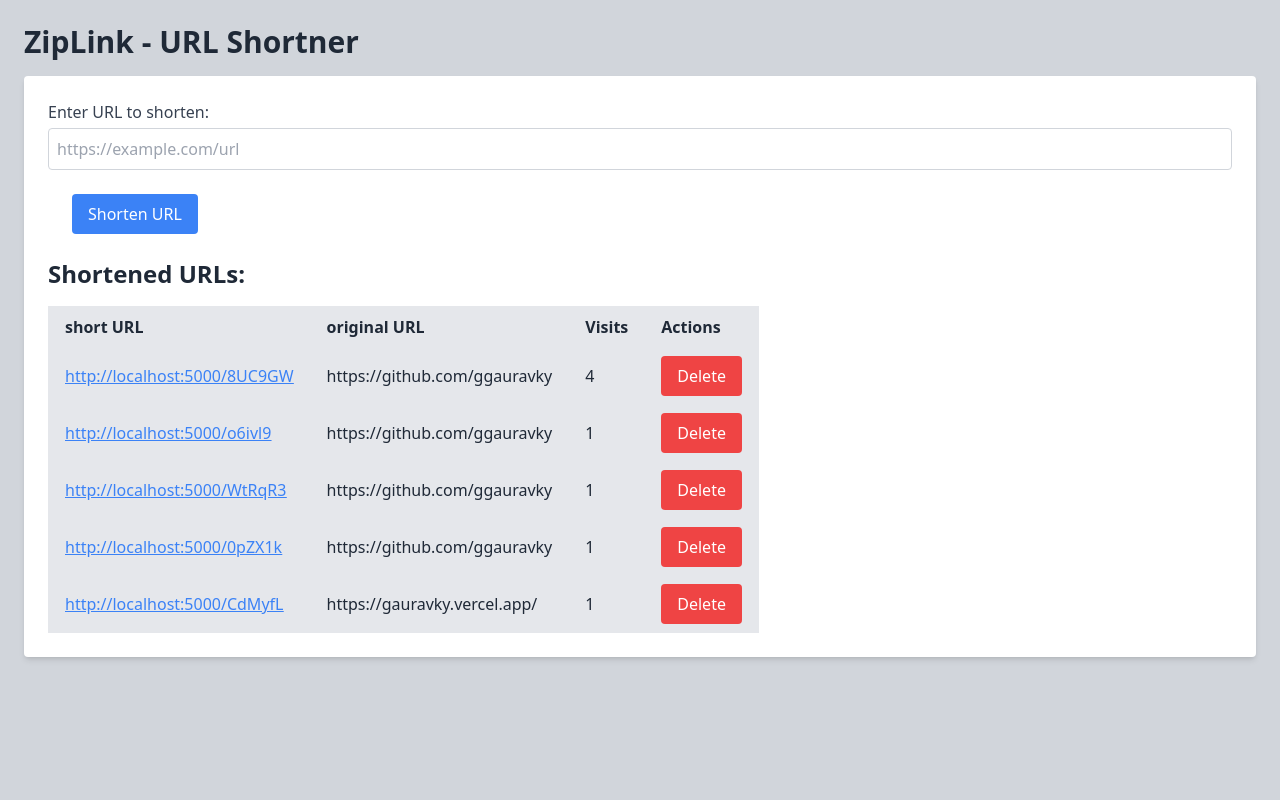
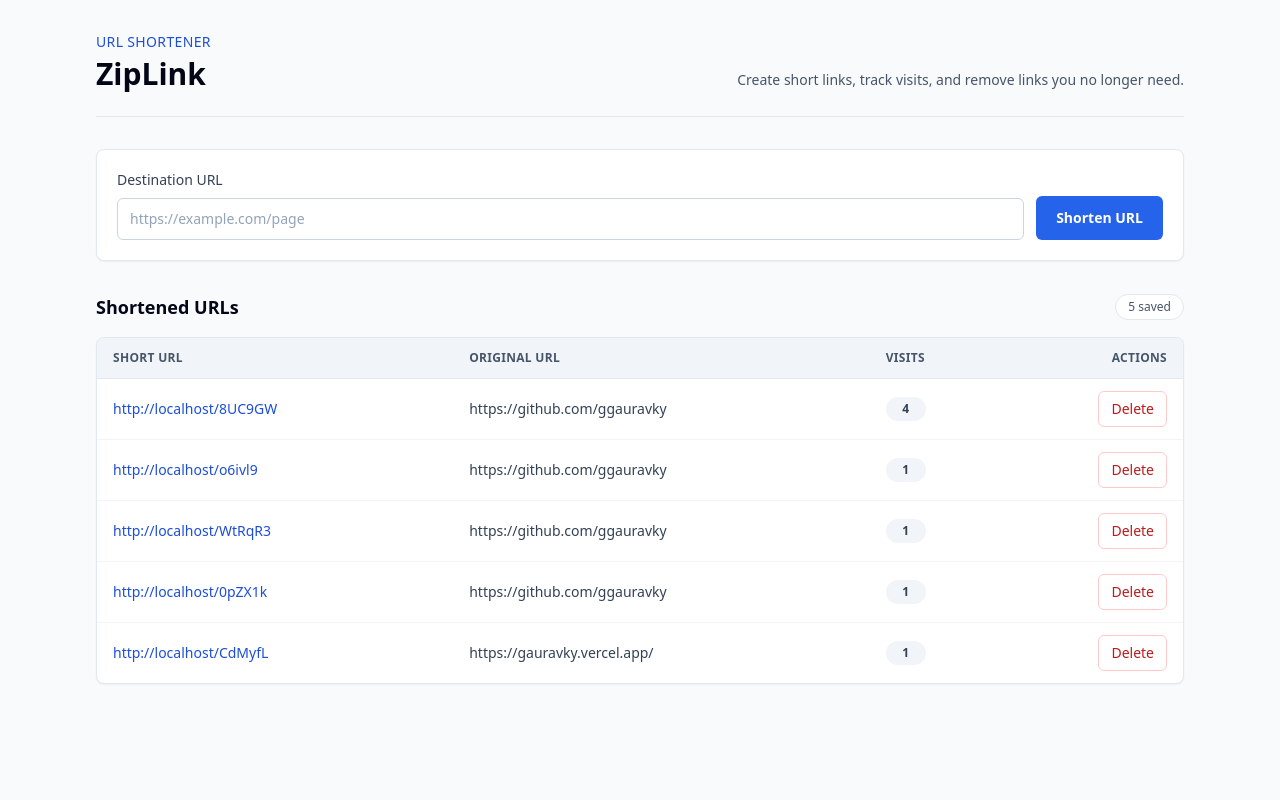
Before and after one commit to ggauravky/ZipLink, a Flask app: page / in a window 1280 px wide. Run offline with Flask 3, Linux system fonts and the light colour scheme; data comes from the database, SQL or seed files in the repository; both versions use the stored data as it was after the commit; some libraries are stand-ins or nearby versions.

Commit message:
Handle dynamic routes , also better ui

```diff
--- a/app.py
+++ b/app.py
@@ -7,7 +7,7 @@ from model import (
     get_url,
     increment_visit_count,
     get_all_urls,
-    delete_url)
+    delete_url as delete_url_from_db)
 
 app = Flask(__name__)
 
@@ -30,5 +30,18 @@ def index():
 def about():
     return 'This is the about page.'
 
+@app.route('/<short_code>')
+def redirect_url(short_code):
+    url_data=get_url(short_code)
+    if url_data:
+        increment_visit_count(short_code)
+        return redirect(url_data[0])
+    return render_template("404.html"), 404
+
+@app.route('/delete/<short_code>', methods=['POST'])
+def delete_short_url(short_code):
+    delete_url_from_db(short_code)
+    return redirect("/")
+
 if __name__ == '__main__':
     app.run(debug=True)
--- a/templates/index.html
+++ b/templates/index.html
@@ -3,76 +3,121 @@
 <head>
     <meta charset="UTF-8">
     <meta name="viewport" content="width=device-width, initial-scale=1.0">
-    <title>ZipLink - URL Shortner</title>
+    <title>ZipLink - URL Shortener</title>
     <script src="https://cdn.tailwindcss.com"></script>
 </head>
-<body class="bg-gray-300 text-gray-800 font-sans p-6">
-    <div class="main">
-        <h1 class="text-3xl font-bold mb-4">ZipLink - URL Shortner</h1>
+<body class="min-h-screen bg-slate-50 text-slate-900">
+    <main class="mx-auto flex w-full max-w-6xl flex-col gap-8 px-4 py-8 sm:px-6 lg:px-8">
+        <header class="flex flex-col gap-2 border-b border-slate-200 pb-6 sm:flex-row sm:items-end sm:justify-between">
+            <div>
+                <p class="text-sm font-medium uppercase tracking-wide text-blue-700">URL Shortener</p>
+                <h1 class="mt-1 text-3xl font-semibold text-slate-950">ZipLink</h1>
+            </div>
+            <p class="max-w-xl text-sm leading-6 text-slate-600">
+                Create short links, track visits, and remove links you no longer need.
+            </p>
+        </header>
 
-        <form method="post" class="bg-white shadow-md rounded p-6 mb-6 space-y-4">
-            <label class="block">
-                <span class="text-gray-700">Enter URL to shorten:</span>
+        <section class="rounded-lg border border-slate-200 bg-white p-5 shadow-sm">
+            <form method="post" class="flex flex-col gap-3 md:flex-row md:items-end">
+                <label class="flex-1">
+                    <span class="mb-2 block text-sm font-medium text-slate-700">Destination URL</span>
                     <input
-                    type="text"
+                        type="url"
                         name="url"
-                    placeholder="https://example.com/url"
-                    class="mt-1 block w-full border border-gray-300 rounded p-2 focus:outline-none focus:ring-2 focus:ring-blue-500"
+                        placeholder="https://example.com/page"
+                        autocomplete="url"
+                        class="block w-full rounded-md border border-slate-300 bg-white px-3 py-2.5 text-sm text-slate-900 outline-none transition placeholder:text-slate-400 focus:border-blue-500 focus:ring-4 focus:ring-blue-100"
                         required
-
+                    >
                 </label>
                 <button
                     type="submit"
-                    class="p- m-6 bg-blue-500 text-white px-4 py-2 rounded hover:bg-blue-600 transition-colors duration-200 "
-                >Shorten URL</button>
+                    class="inline-flex h-11 items-center justify-center rounded-md bg-blue-600 px-5 text-sm font-semibold text-white transition hover:bg-blue-700 focus:outline-none focus:ring-4 focus:ring-blue-100"
+                >
+                    Shorten URL
+                </button>
+            </form>
+        </section>
 
+        <section class="space-y-4">
+            <div class="flex items-center justify-between gap-4">
+                <h2 class="text-lg font-semibold text-slate-950">Shortened URLs</h2>
+                {% if all_urls %}
+                <span class="rounded-full border border-slate-200 bg-white px-3 py-1 text-xs font-medium text-slate-600">
+                    {{ all_urls|length }} saved
+                </span>
+                {% endif %}
+            </div>
 
-        </form>
-
-        <h2 class="text-2xl font-semibold mb-4">Shortened URLs:</h2>
             {% if all_urls %}
-        <div>
-            <table class="bg-gray-200">
-                <thead class="bg-gray-200"
+            <div class="overflow-hidden rounded-lg border border-slate-200 bg-white shadow-sm">
+                <div class="overflow-x-auto">
+                    <table class="min-w-full divide-y divide-slate-200 text-sm">
+                        <thead class="bg-slate-100 text-left text-xs font-semibold uppercase tracking-wide text-slate-600">
                             <tr>
-                    <th class="border px-4 py-2 text-left">short URL</th>
-                    <th class="border px-4 py-2 text-left">original URL</th>
-                    <th class="border px-4 py-2 text-left">Visits</th>
-                    <th class="border px-4 py-2 text-left">Actions</th>
+                                <th class="px-4 py-3">Short URL</th>
+                                <th class="px-4 py-3">Original URL</th>
+                                <th class="px-4 py-3">Visits</th>
+                                <th class="px-4 py-3 text-right">Actions</th>
                             </tr>
                         </thead>
-                <tbody>
+                        <tbody class="divide-y divide-slate-100">
                             {% for url in all_urls %}
-
-                    <tr class="hover:bg-gray-100">
-                        <td class="border px-4 py-2 text-blue-600 underline">
-                            <a href="/{{url[1]}}" target="_blank" class="text-blue-500 hover:underline">
-                                http://localhost:5000/{{url[1]}}
+                            <tr class="transition hover:bg-slate-50">
+                                <td class="whitespace-nowrap px-4 py-3">
+                                    <a
+                                        href="/{{ url[1] }}"
+                                        target="_blank"
+                                        rel="noopener noreferrer"
+                                        class="font-medium text-blue-700 underline-offset-4 hover:underline"
+                                    >
+                                        {{ request.host_url }}{{ url[1] }}
                                     </a>
                                 </td>
-                        <td class="border px-4 py-2">{{url[0]}}</td>
-                        <td class="border px-4 py-2">{{url[2]}}</td>
-                        <td class="border px-4 py-2">
+                                <td class="max-w-lg px-4 py-3 text-slate-700">
+                                    <a
+                                        href="{{ url[0] }}"
+                                        target="_blank"
+                                        rel="noopener noreferrer"
+                                        class="block truncate underline-offset-4 hover:text-slate-950 hover:underline"
+                                        title="{{ url[0] }}"
+                                    >
+                                        {{ url[0] }}
+                                    </a>
+                                </td>
+                                <td class="px-4 py-3">
+                                    <span class="inline-flex min-w-10 justify-center rounded-full bg-slate-100 px-2.5 py-1 text-xs font-semibold text-slate-700">
+                                        {{ url[2] }}
+                                    </span>
+                                </td>
+                                <td class="px-4 py-3 text-right">
                                     <form
-                            action="/delete/{{url[1]}}"
+                                        action="/delete/{{ url[1] }}"
                                         method="post"
                                         onsubmit="return confirm('Delete this URL?');"
                                     >
-                            <button type="submit" class="bg-red-500 text-white px-4 py-2 rounded hover:bg-red-600 transition-colors duration-200"
-                                >Delete</button>
+                                        <button
+                                            type="submit"
+                                            class="inline-flex h-9 items-center justify-center rounded-md border border-red-200 bg-white px-3 text-sm font-medium text-red-700 transition hover:bg-red-50 focus:outline-none focus:ring-4 focus:ring-red-100"
+                                        >
+                                            Delete
+                                        </button>
                                     </form>
                                 </td>
                             </tr>
-
                             {% endfor %}
                         </tbody>
                     </table>
                 </div>
-
+            </div>
             {% else %}
-        <p class="text-gray-600">No shortened URLs available.</p>
-
+            <div class="rounded-lg border border-dashed border-slate-300 bg-white px-5 py-10 text-center shadow-sm">
+                <p class="text-sm font-medium text-slate-700">No shortened URLs yet.</p>
+                <p class="mt-1 text-sm text-slate-500">Add your first destination URL above.</p>
+            </div>
             {% endif %}
-    </div>
+        </section>
+    </main>
 </body>
 </html>
```
Also changed, not shown: templates/404.html (added, +24 -0 lines), database.db, 1 other file. Lines whose indentation alone changed are shown as unchanged.
